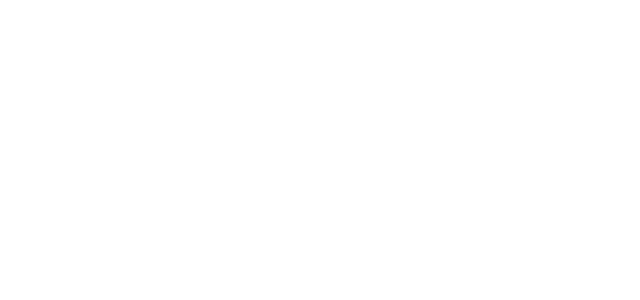
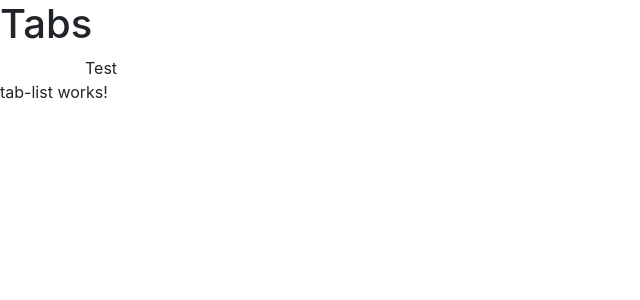
Before and after one commit to angelocarly/Stahb-frontend, an Angular app: page / in a window 1280 px wide. Shown: the top 300 px of the page, without its empty margins (0-640 px from the left). Built offline with nearby package versions, Linux system fonts and the light colour scheme.

Commit message:
Add bootstrap

```diff
--- a/package.json
+++ b/package.json
@@ -19,6 +19,8 @@
     "@angular/platform-browser": "~8.2.14",
     "@angular/platform-browser-dynamic": "~8.2.14",
     "@angular/router": "~8.2.14",
+    "@ng-bootstrap/ng-bootstrap": "^5.1.5",
+    "bootstrap": "^4.4.1",
     "rxjs": "~6.4.0",
     "tslib": "^1.10.0",
     "zone.js": "~0.9.1"
--- a/src/app/app.component.html
+++ b/src/app/app.component.html
@@ -1 +1,3 @@
+<h1>Tabs</h1>
 <router-outlet></router-outlet>
+<app-tab-list></app-tab-list>
--- a/src/app/app.module.ts
+++ b/src/app/app.module.ts
@@ -1,14 +1,18 @@
 import { BrowserModule } from '@angular/platform-browser';
 import { NgModule } from '@angular/core';
+import { NgbModule } from '@ng-bootstrap/ng-bootstrap';
 
 import { AppRoutingModule } from './app-routing.module';
 import { AppComponent } from './app.component';
+import { TabListComponent } from './tab-list/tab-list.component';
 
 @NgModule({
   declarations: [
-    AppComponent
+    AppComponent,
+    TabListComponent
   ],
   imports: [
+    NgbModule,
     BrowserModule,
     AppRoutingModule
   ],
--- /dev/null
+++ b/src/app/tab-list/tab-list.component.html
@@ -0,0 +1,4 @@
+<div class="container">
+Test
+</div>
+<p>tab-list works!</p>
--- /dev/null
+++ b/src/app/tab-list/tab-list.component.ts
@@ -0,0 +1,15 @@
+import { Component, OnInit } from '@angular/core';
+
+@Component({
+  selector: 'app-tab-list',
+  templateUrl: './tab-list.component.html',
+  styleUrls: ['./tab-list.component.css']
+})
+export class TabListComponent implements OnInit {
+
+  constructor() { }
+
+  ngOnInit() {
+  }
+
+}
--- a/src/styles.css
+++ b/src/styles.css
@@ -1 +1,2 @@
 /* You can add global styles to this file, and also import other style files */
+@import '~bootstrap/dist/css/bootstrap.min.css';
```
Also changed, not shown: src/app/tab-list/tab-list.component.css (added), 2 other files (tests, documents, lock files or other folders).
